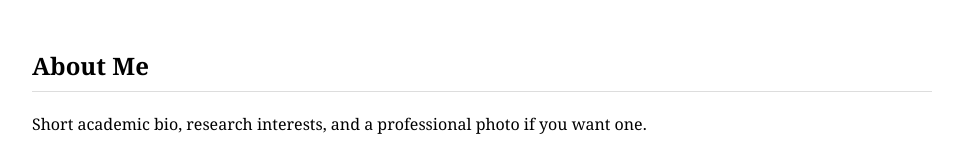
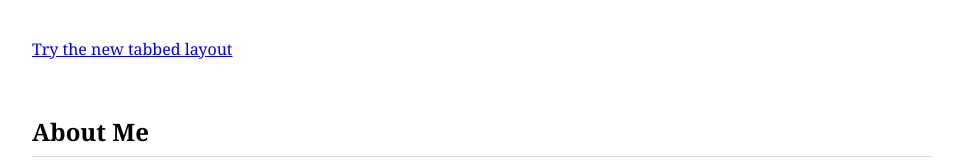
Before and after one commit to RasEllChr/RasEllChr.github.io, a plain HTML site: page index.html in a window 1280 px wide. Shown: the part 184-351 px from the top of the page, without its empty margins (158-1121 px from the left). Drawn offline with Linux system fonts and the light colour scheme.

Commit message:
Update index.html

```diff
--- a/index.html
+++ b/index.html
@@ -27,6 +27,8 @@
     <a href="#contact">Contact</a>
   </nav>
 </header>
+
+<a href="tabs.html">Try the new tabbed layout</a>
 
 <section id="about">
   <h2>About Me</h2>
```
